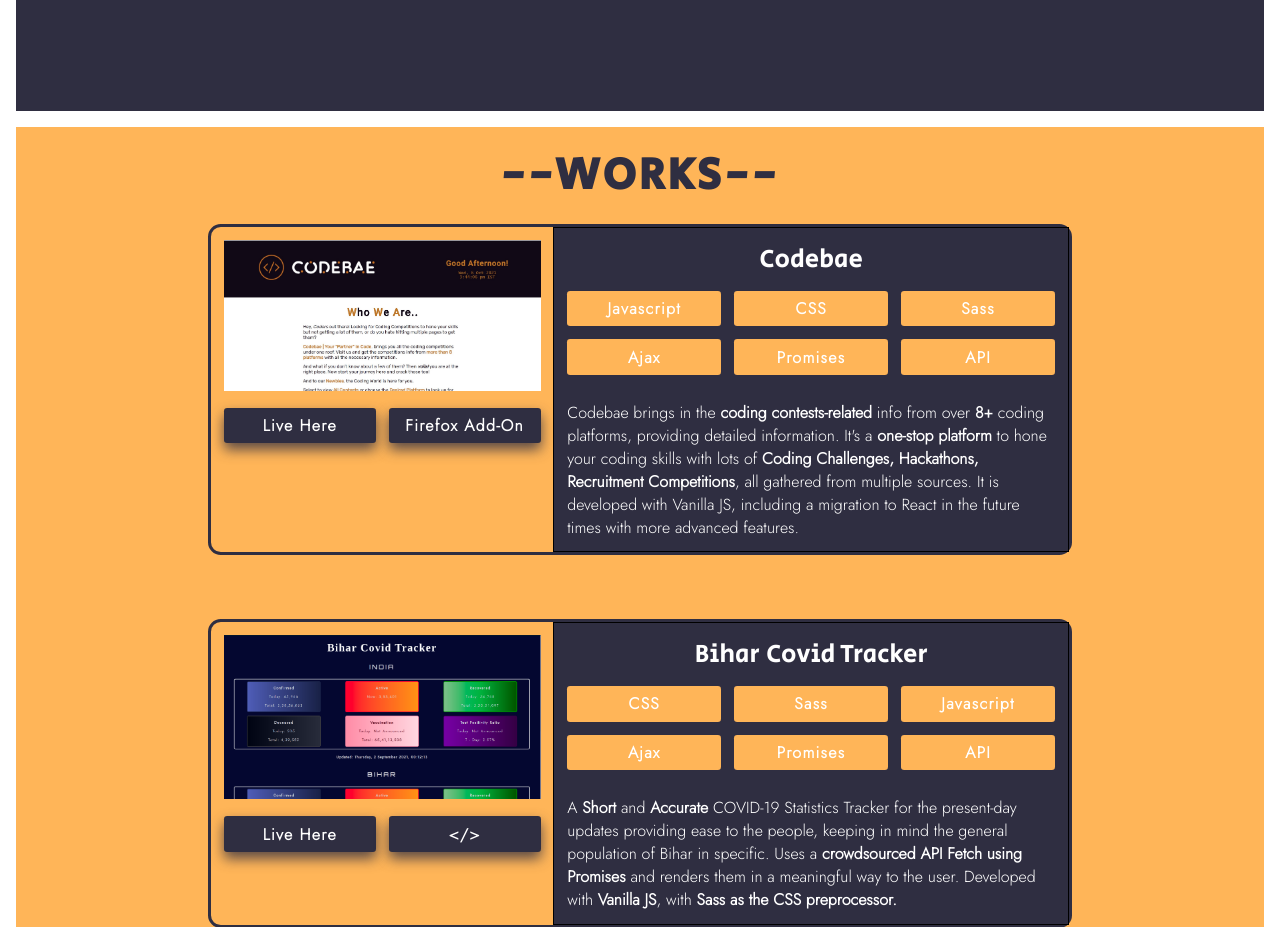
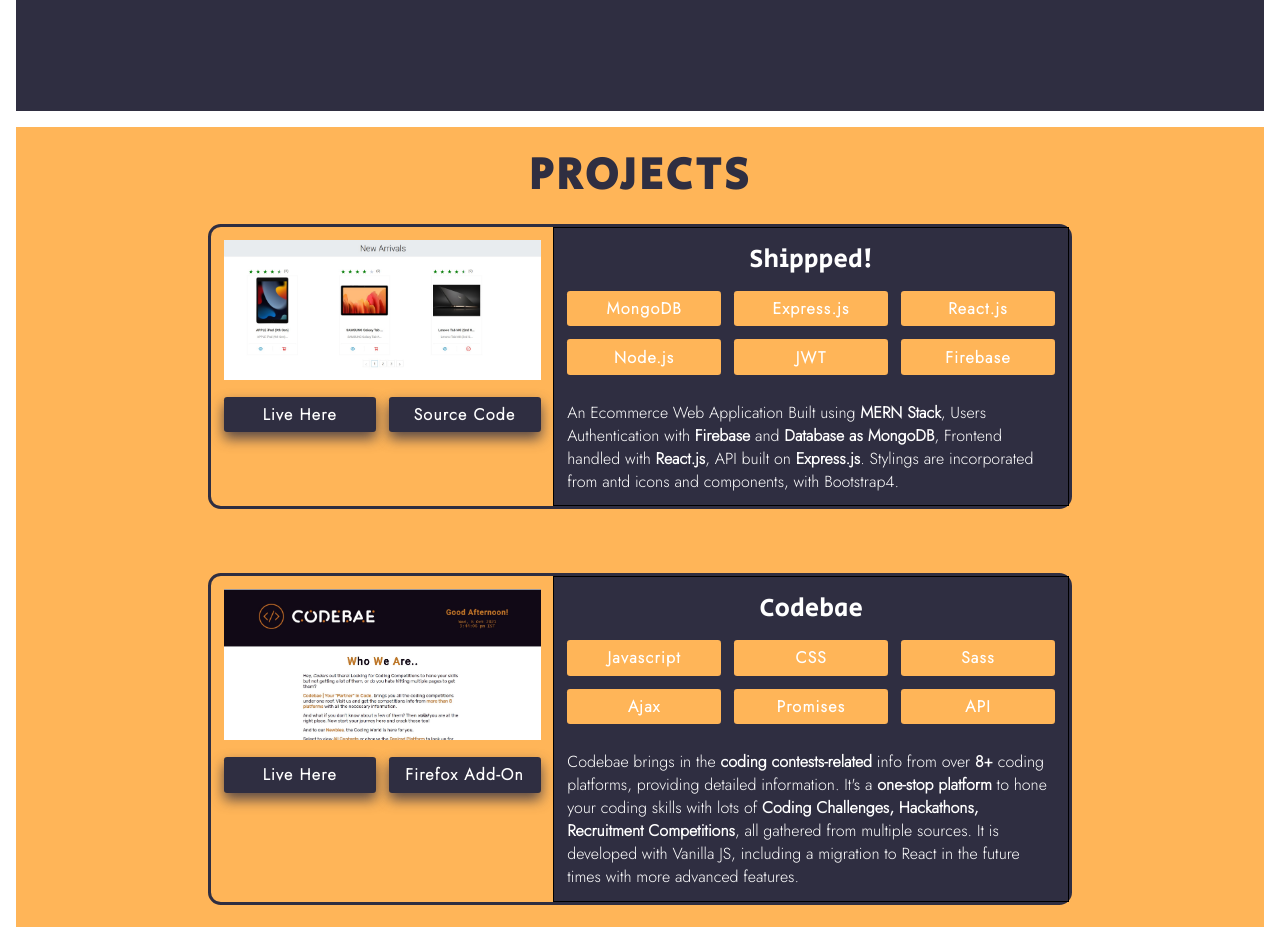
Before and after one commit to manu-karenite/portfolio, a website: page index.html in a window 1280 px wide. Shown: the part 1880-2807 px from the top of the page. Drawn offline with nearby package versions, Linux system fonts and the light colour scheme; a web font is replaced by a local one.

Commit message:
Added Shippped! as Project 7

```diff
--- a/index.html
+++ b/index.html
@@ -159,7 +159,44 @@
 
          <div data-aos="fade-up" data-aos-duration="2000">
          <section class="my-projects">
-           <div class="project-header">--WORKS--</div>
+           <div class="project-header">PROJECTS</div>
+           <div class="project-skeleton">
+
+            <div class="col-2-of-5">
+              <div class="projects-image-and-link">
+              <div class="project-image">
+              <img src="img/projects-snapshots/project-7.jpg" class="u-format-project-snapshot">
+              </div>
+              <div class="projects-link">
+              <div class="projects-link--link1 col-1-of-2"><a href="https://shippped.herokuapp.com/home" target="_blank" class="u-no-decoration">Live Here</a></div>
+              <div class="projects-link--link1 col-1-of-2">
+              <a href="https://github.com/manu-karenite/shippped" target="_blank" class="u-no-decoration">Source Code</a>
+              <link>
+              </div>
+              </div>
+              </div>
+              </div>
+             <div class="col-3-of-5">
+                <div class="project-title">Shippped!</div>
+                <div class="tech-used">
+                   <div class="row-of-3">
+                     <div class="tech col-1-of-3 ">MongoDB</div>
+                      <div class="tech col-1-of-3">Express.js</div>
+                      <div class="tech col-1-of-3">React.js</div>
+
+                   </div>
+                   <div class="row-of-3">
+                      <div class="tech col-1-of-3 ">Node.js</div>
+                      <div class="tech col-1-of-3 ">JWT</div>
+                      <div class="tech col-1-of-3">Firebase</div>
+                   </div>
+                </div>
+                <div class="project-brief-description">
+                  An Ecommerce Web Application Built using <b>MERN Stack</b>, Users Authentication with <b>Firebase</b> and <b>Database as MongoDB</b>, Frontend handled with <b>React.js</b>, API built on <b>Express.js</b>. Stylings are incorporated from antd icons and components, with Bootstrap4.</div>
+             </div>
+
+          </div>
+         <!---------------------------------------------------------------------------------------------------->
            <div class="project-skeleton">
 
             <div class="col-2-of-5">
```
Also changed, not shown: img/projects-snapshots/project-7.jpg (added).
